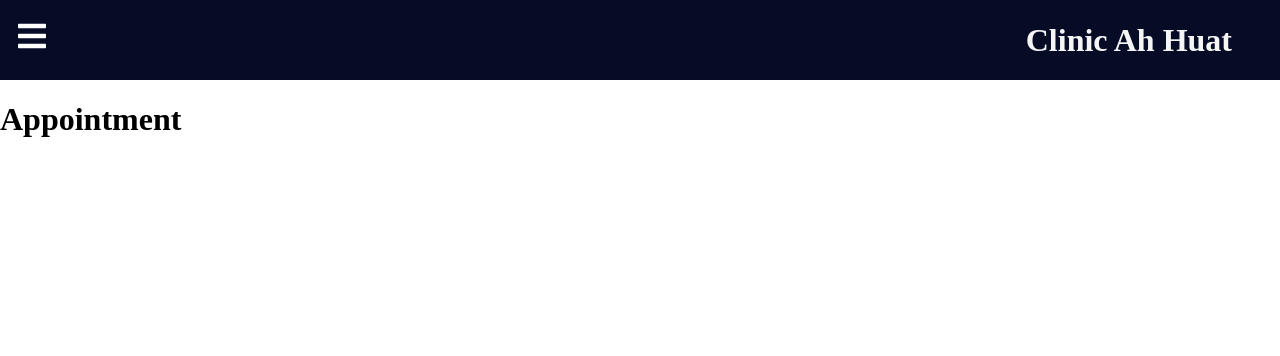
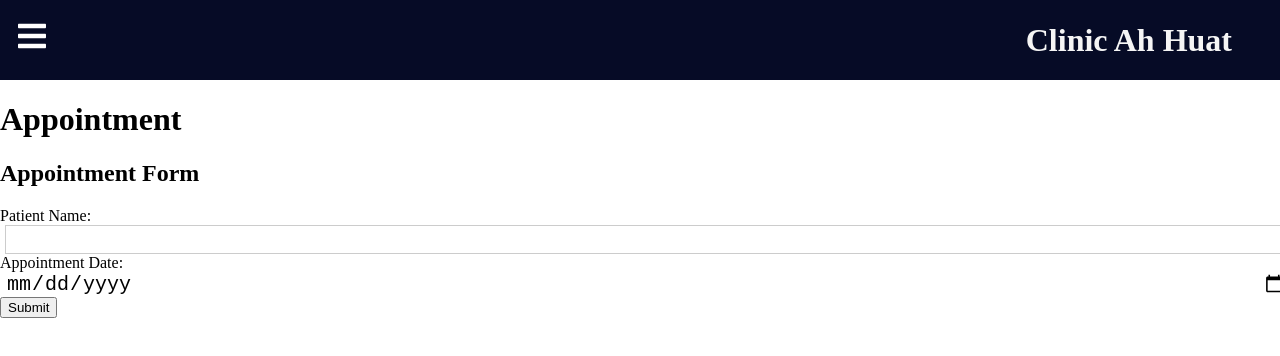
Before and after one commit to chewyuhan/FIT3164-MDS12-AutomatedHealthcareInformationSystem_Front_End, a React (Create React App) app in the folder v1/: page /appointment in a window 1280 px wide. Shown: the top 356 px of the page. Built offline with nearby package versions, Linux system fonts and the light colour scheme.

Commit message:
create appointment function

```diff
--- /dev/null
+++ b/v1/src/components/Appointment/AppointmentForm.js
@@ -0,0 +1,44 @@
+import React, { useState } from 'react';
+
+const AppointmentForm = () => {
+  const [patientName, setPatientName] = useState('');
+  const [appointmentDate, setAppointmentDate] = useState('');
+
+  const handleSubmit = (e) => {
+    e.preventDefault();
+    // Add your logic to handle the form submission (e.g., save the appointment)
+    // Here, we'll just log the data for demonstration purposes
+    console.log('Patient Name:', patientName);
+    console.log('Appointment Date:', appointmentDate);
+    // Clear the form fields after submission
+    setPatientName('');
+    setAppointmentDate('');
+  };
+
+  return (
+    <div className='appointment-form'>
+      <h2>Appointment Form</h2>
+      <form onSubmit={handleSubmit}>
+        <label>
+          Patient Name:
+          <input
+            type='text'
+            value={patientName}
+            onChange={(e) => setPatientName(e.target.value)}
+          />
+        </label>
+        <label>
+          Appointment Date:
+          <input
+            type='date'
+            value={appointmentDate}
+            onChange={(e) => setAppointmentDate(e.target.value)}
+          />
+        </label>
+        <button type='submit'>Submit</button>
+      </form>
+    </div>
+  );
+};
+
+export default AppointmentForm;
--- a/v1/src/pages/Appointment.js
+++ b/v1/src/pages/Appointment.js
@@ -1,12 +1,13 @@
 import React from 'react';
 import Sidebar from '../components/Sidebar/Sidebar';
-
+import AppointmentForm from '../components/Appointment/AppointmentForm';
 
 function Appointment() {
   return (
     <div className='appointments'>
       <Sidebar />
       <h1>Appointment</h1>
+      <AppointmentForm />
     </div>
   );
 }
```
Also changed, not shown: v1/src/components/Appointment/AppointmentList.js (added, +20 -0 lines), v1/src/components/Appointment/AppointmentPage.js (added, +30 -0 lines).
